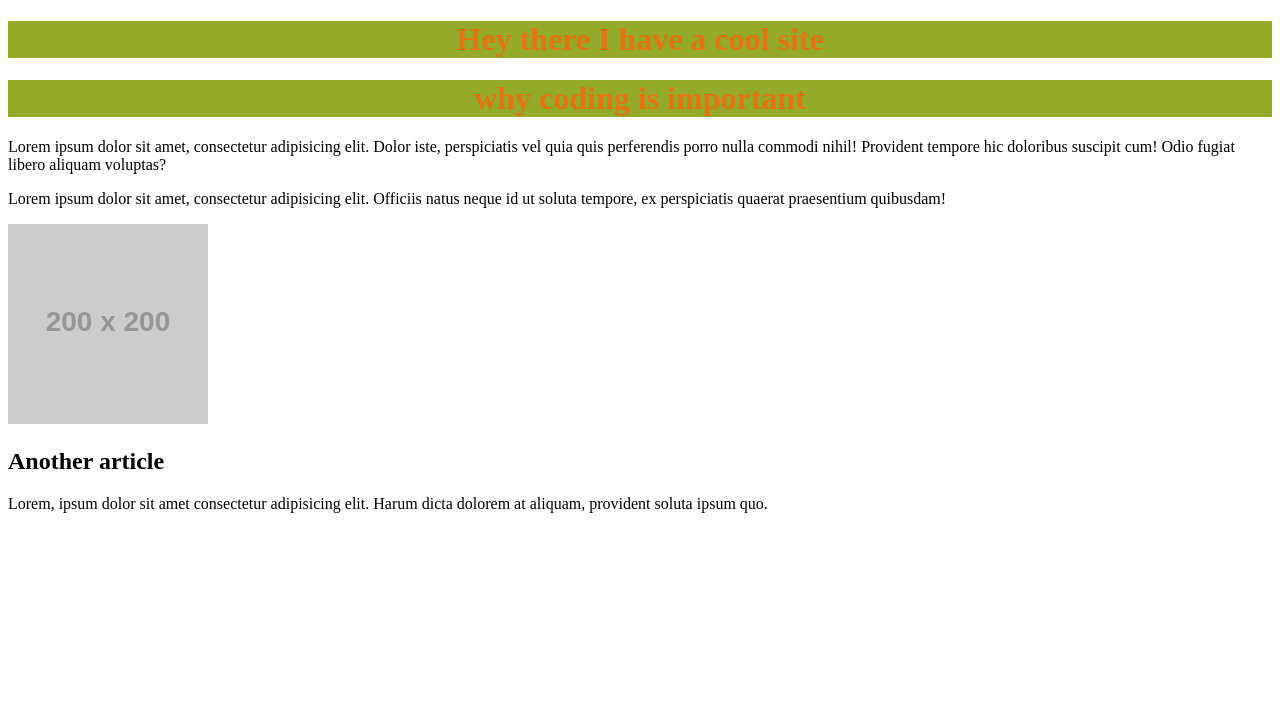
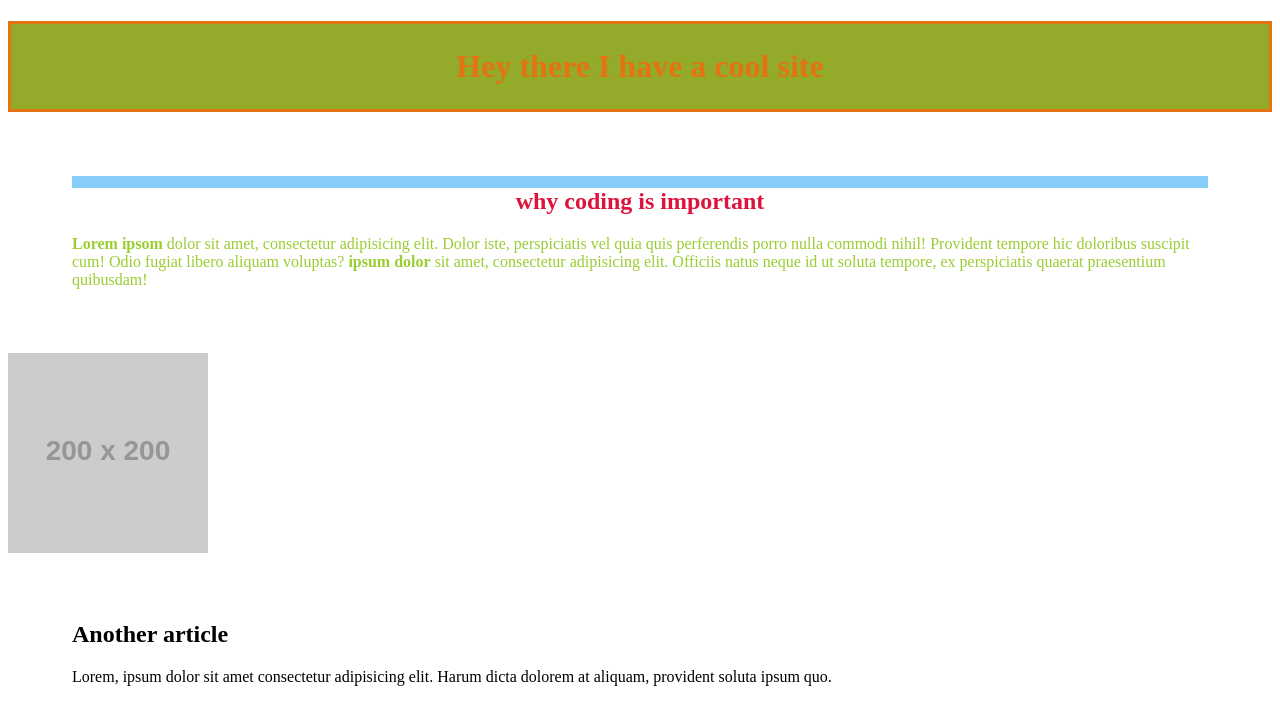
Before and after one commit to bayleyjensen/coolsite, a plain HTML site: page index.html in a window 1280 px wide. Drawn offline with Linux system fonts and the light colour scheme; placeholder pictures from the web are drawn by us.

Commit message:
4th commit

```diff
--- a/index.html
+++ b/index.html
@@ -9,24 +9,24 @@
 
 </head>
 <body>
-  <main>
 
   <header>
     <h1>Hey there I have a cool site</h1>
   </header>
-  <div>
+  <main>
+  <article class="one">
     <h1>why coding is important</h1>
 
-    <p>Lorem ipsum dolor sit amet, consectetur adipisicing elit. Dolor iste, perspiciatis vel quia quis perferendis porro nulla commodi nihil! Provident tempore hic doloribus suscipit cum! Odio fugiat libero aliquam voluptas?</p>
-
-  <p>Lorem ipsum dolor sit amet, consectetur adipisicing elit. Officiis natus neque id ut soluta tempore, ex perspiciatis quaerat praesentium quibusdam!</p>
-  </div>
+    <p><b>Lorem ipsom</b> dolor sit amet, consectetur adipisicing elit. Dolor iste, perspiciatis vel quia quis perferendis porro nulla commodi nihil! Provident tempore hic doloribus suscipit cum! Odio fugiat libero aliquam voluptas?        <b> ipsum dolor</b>  sit amet, consectetur adipisicing elit. Officiis natus neque id ut soluta tempore, ex perspiciatis quaerat praesentium quibusdam!</p>
+  </article>
+  <div>
 
   <img src=//placehold.it/200x200/ alt="funny picture" >
 
-  <div>
+  <article class="picture">
     <h2>Another article</h2>
     <p>Lorem, ipsum dolor sit amet consectetur adipisicing elit. Harum dicta dolorem at aliquam, provident soluta ipsum quo.</p>
+  </article>
   </div>
 
   </main>
--- a/style.css
+++ b/style.css
@@ -1,9 +1,26 @@
-:root {
 
-}
-h1{
+header h1{
   color: #e47312;
   text-align: center;
   background-color: #94aa2a;
+  border-color: "black";
+  padding: .75em;
+  border-style: solid;
+}
+body{
+  ;
+}
+article h1 {
+    color: crimson;
+    text-align: center;
+    border-top: solid;
+    border-top-width: .5em;
+    border-color:lightskyblue;
+}
+article.one{
+  color: yellowgreen;
+}
 
+article{
+  margin: 4em
 }
```
